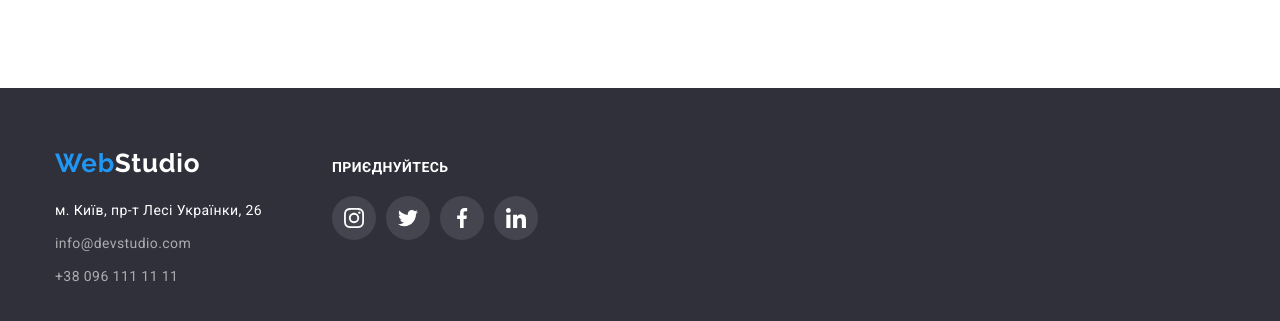
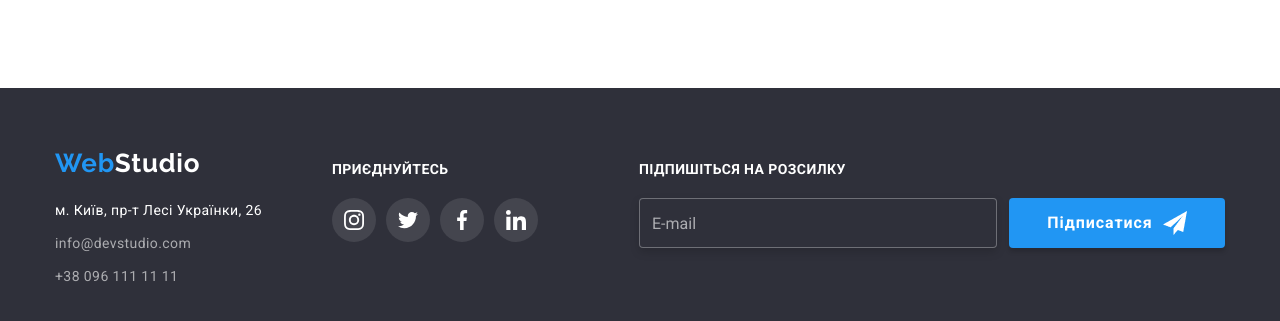
Before and after one commit to ArtemParhom/goit-markup-hw-04, a plain HTML site: page index.html in a window 1280 px wide. Shown: the part 2588-2909 px from the top of the page. Drawn offline with nearby package versions, Linux system fonts and the light colour scheme.

Commit message:
add form in footer

```diff
--- a/css/style.css
+++ b/css/style.css
@@ -87,7 +87,6 @@ body {
 .nav-actual {
      position: relative;
      color: var(--logo-color-blue);
-     /* 1. Посилання поточної сторінки має бути синім (додав color: var(--logo-color-blue) */
 }
 .nav-actual::after {
     content: '';
@@ -219,7 +218,6 @@ body {
     color: var(--color-contacts-text);
     margin: 0;
 }
-/* ------padding for all sections--------- */
 .section-pading {
     padding: 94px 0;
 }
@@ -318,8 +316,7 @@ body {
 .link-social:hover,
 .link-social:focus {
     background-color: var(--logo-color-blue);
-    /* border-radius: 50%; */
-    /* 3. При .link-social: hover, .link-social:focus можете прибрати бордер радіус (після здачі ДЗ коментарі видалю) */
+
 }
 .icon-social {
     fill: var(--color-brand-icons);
@@ -348,7 +345,6 @@ body {
     border: 1px solid var(--color-brand-icons);
     border-radius: 4px;
     transition-property: border-color;
-    /* 4. Для .link-client потрібно анімувати border-color */
     transition-duration: 250ms;
     transition-timing-function: cubic-bezier(0.4, 0, 0.2, 1);
 }
@@ -401,9 +397,6 @@ body {
     transition-property: color;
     transition-duration: 250ms;
     transition-timing-function: cubic-bezier(0.4, 0, 0.2, 1);
-    /* 5. Для посилань всередині footer-list додайте анімацію (додав transition-property: color;
-        transition-duration: 250ms;
-        transition-timing-function: cubic-bezier(0.4, 0, 0.2, 1);) */
 }
 .footer-contacts {
     font-style: normal;
@@ -415,9 +408,6 @@ body {
     transition-property: color;
     transition-duration: 250ms;
     transition-timing-function: cubic-bezier(0.4, 0, 0.2, 1);
-    /* 5. Для посилань всередині footer-list додайте анімацію (додав transition-property: color;
-            transition-duration: 250ms;
-            transition-timing-function: cubic-bezier(0.4, 0, 0.2, 1);) */
 }
 .footer-address:hover,
 .footer-address:focus,
@@ -436,8 +426,7 @@ body {
     display: flex;
 }
 .footer-social {
-    margin-left: 70px;
-    margin-top: 12px;
+    margin: 12px 12px auto 70px;
 }
 .social-title {
     font-size: 14px;
@@ -477,16 +466,11 @@ body {
     transition-property: background-color, color, box-shadow;
     transition-duration: 250ms;
     transition-timing-function: cubic-bezier(0.4, 0, 0.2, 1);
-    /* 7. Для .portfolio-button додайте анімацію (додав   transition-property: background-color, color, box-shadow;
-        transition-duration: 250ms;
-        transition-timing-function: cubic-bezier(0.4, 0, 0.2, 1);) */
 }
  .portfolio-button:hover,
   .portfolio-button:focus {
     background: var(--logo-color-blue);
     box-shadow: 0px 3px 1px rgba(0, 0, 0, 0.1), 0px 1px 2px rgba(0, 0, 0, 0.08), 0px 2px 2px rgba(0, 0, 0, 0.12);
-    /* border-radius: 4px; */
-    /* 6. При .portfolio-button: hover, .portfolio-button:focus приберіть бордер радіус */
     color: var(--color-white);
 }
 .portfolio-cards-list {
@@ -505,9 +489,6 @@ body {
     transition-property:box-shadow;
     transition-duration: 250ms;
     transition-timing-function: cubic-bezier(0.4, 0, 0.2, 1);
-    /* 8. Для .portfolio-card-link додайте анімацію (додав transition-property: box-shadow;
-        transition-duration: 250ms;
-        transition-timing-function: cubic-bezier(0.4, 0, 0.2, 1);)*/
 }
 .portfolio-card-link:hover,
  .portfolio-card-link:focus {
@@ -531,7 +512,6 @@ body {
     transition-property: transform;
     transition-duration: 250ms;
     transition-timing-function: cubic-bezier(0.4, 0, 0.2, 1);
-    /* 9. Для .overlay-text відсутня функція анімації */
     font-size: 18px;
     line-height: 1.5555;
     letter-spacing: 0.03em;
@@ -576,9 +556,6 @@ body {
     transition-property: opacity, visibility;
     transition-duration: 250ms;
     transition-timing-function: cubic-bezier(0.4, 0, 0.2, 1);
-    /* 2. Додайте анімацію для .backdrop ( додав transition-property: opacity;
-    transition-duration: 250ms;
-    transition-timing-function: cubic-bezier(0.4, 0, 0.2, 1);) */
 }
 .is-hidden {
     opacity: 0;
@@ -606,3 +583,53 @@ body {
     background-color: #ffffff;
     border: 1px solid rgba(0, 0, 0, 0.1);
 }
+/* ----------footer form------- */
+.footer-form {
+    margin-left: auto;
+    margin-top: 12px;
+}
+
+.social-title {
+   display: inline-block;
+}
+
+.subscription-flex {
+    display: flex;
+    flex-wrap: wrap;
+}
+
+.subscription-input {
+    width: 358px;
+    height: 50px;
+    border: 1px solid rgba(255, 255, 255, 0.3);
+    filter: drop-shadow(0px 4px 4px rgba(0, 0, 0, 0.15));
+    border-radius: 4px;
+    background-color: var(--background-footer-color);
+    padding-left: 12px;
+    padding-right: 12px;
+    color: #FFFFFF;
+    margin: 0 12px 12px 0;
+}
+.subscription-input::placeholder {
+    font-family: 'Roboto';
+        font-style: normal;
+        font-weight: 400;
+        font-size: 16px;
+        line-height: 20px;
+        letter-spacing: 1.25;
+        color: rgba(255, 255, 255, 0.6);
+}
+.button-footer {
+    display: flex;
+    justify-content: center;
+    align-items: center;
+}
+.button-text {
+    margin-right: 10px;
+}
+.button-footer::after {
+    content: '';
+    width: 24px;
+    height: 24px;
+    background-image: url(../images/icon-for-footer-button.png);
+}
--- a/index.html
+++ b/index.html
@@ -417,6 +417,23 @@
             </li>
           </ul>
         </div>
+        <form class="footer-form" name="footer-form" autocomplete="on" validate>
+          <label for="subscription" class="social-title"
+            >Підпишіться на розсилку</label
+          >
+          <div class="subscription-flex">
+            <input
+              type="email"
+              name="email"
+              id="subscription"
+              class="subscription-input"
+              placeholder="E-mail"
+            />
+            <button type="submit" class="button-title button-footer">
+              <span class="button-text">Підписатися</span>
+            </button>
+          </div>
+        </form>
       </div>
     </footer>
     <div class="backdrop is-hidden" data-modal>
```
Also changed, not shown: images/icon-for-footer-button.png (added).
